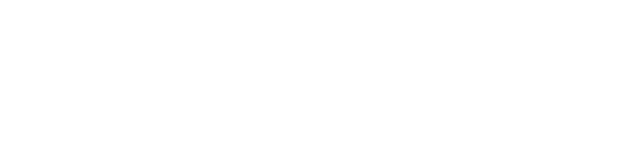
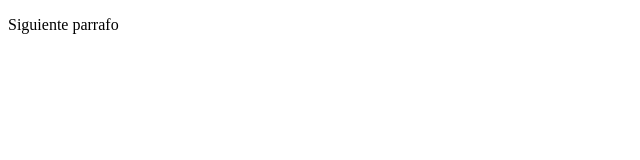
Before and after one commit to ZaidaAndrade/clienteprueba, a plain HTML site: page index.html in a window 1280 px wide. Shown: the whole page, without its empty margins (0-640 px from the left). Drawn offline with Linux system fonts and the light colour scheme.

Commit message:
Update index.html
pruebaaa

```diff
--- a/index.html
+++ b/index.html
@@ -5,6 +5,6 @@
     <title> Probando Git Hub </title>
   </head>
   <body>
-
+<p> Siguiente parrafo
   </body>
 </html>
```
